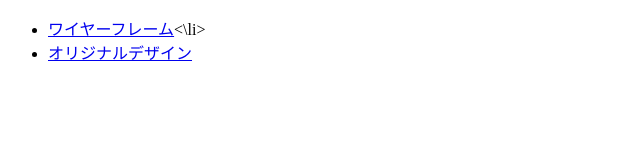
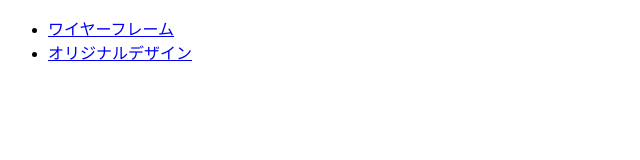
Before and after one commit to yoshidasena07/20241018-html.css, a plain HTML site: page index.html in a window 1280 px wide. Shown: the full height of the page, 0-640 px from the left. Drawn offline with Linux system fonts and the light colour scheme.

Commit message:
Update index.html

```diff
--- a/index.html
+++ b/index.html
@@ -8,7 +8,7 @@
 
   <body>
     <ul>
-      <li><a href="wire/index.html">ワイヤーフレーム</a><\li>
+      <li><a href="wire/index.html">ワイヤーフレーム</a></li>
       <li><a href="design/index.html">オリジナルデザイン</a></li>
     </ul>
   </body>
```
